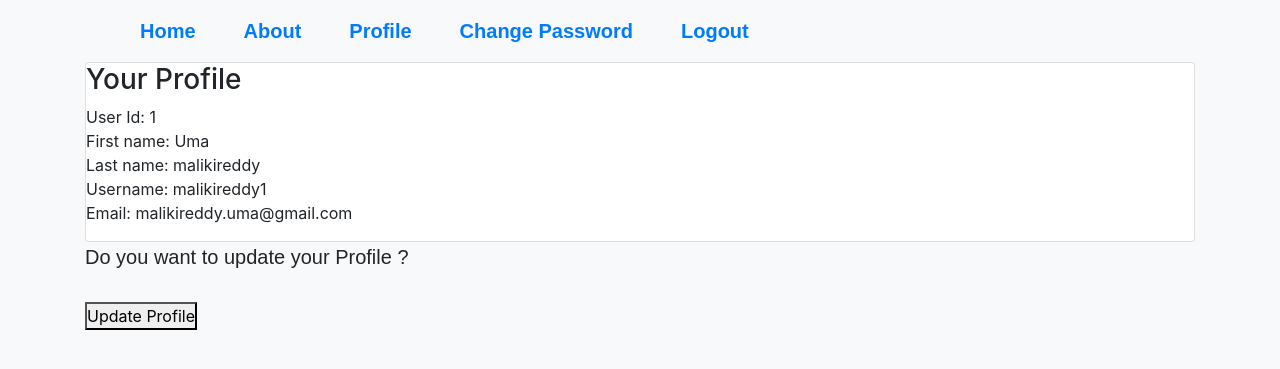
After one commit to Hasireddy/Bookmarks, a Django app: page /accounts/user-profile/ in a window 1280 px wide. The commit adds this page. Shown: the top 369 px of the page. Run offline with Django 5.2, Linux system fonts and the light colour scheme; a user stored in the database is signed in; some web fonts are replaced.

Commit message:
user profile edit

```diff
--- a/accounts/models.py
+++ /dev/null
@@ -1,3 +0,0 @@
-from django.db import models
-
-# Create your models here.
--- a/accounts/templates/registration/login.html
+++ b/accounts/templates/registration/login.html
@@ -29,9 +29,9 @@
         </div>
       </form>
     </div>
-    <div class="col-md-6">
+    {% comment %} <div class="col-md-6">
       <img src="{% static 'img/sidepic.jpg' %}" alt="responsive-img" class="img-fluid rightpic" />
-    </div>
+    </div> {% endcomment %}
     <p>
       <a href="{% url "password_reset" %}">Forgot your Password?</a>
     </p>
--- a/accounts/templates/registration/navbar.html
+++ b/accounts/templates/registration/navbar.html
@@ -8,7 +8,7 @@
           <div class="collapse navbar-collapse" id="navbarToggler">
               <ul class="nav navbar-nav">
                 <li class="nav-item">
-                  <a class="nav-link mx-3 mx-3 text-black fs-5" href="">Home</a>
+                  <a class="nav-link mx-3 mx-3 text-black fs-5" href="{% url 'home' %}">Home</a>
                 </li>
                 <li class="nav-item">
                   <a class="nav-link mx-3 mx-3 text-black fs-5" href="">About</a>
@@ -16,15 +16,19 @@
             </ul>
             <ul class="nav navbar-nav navbar-right">
               {% if request.user.is_authenticated %}
+
               <li class="nav-item">
-                <a class="nav-link mx-3 mx-3 text-black fs-5" href="{% url 'dashboard' %}">Dashboard</a>
+                <a class="nav-link mx-3 mx-3 text-black fs-5" href="{% url 'user_profile' %}">Profile</a>
+              </li>
+              <li class="nav-item">
+                <a class="nav-link mx-3 mx-3 text-black fs-5" href="{% url 'password_change' %}">Change Password</a>
               </li>
               <li class="nav-item">
                 <a class="nav-link mx-3 mx-3 text-black fs-5" href="{% url 'logged_out' %}">Logout</a>
               </li>
               {% else %}
               <li class="nav-item">
-                <a class="nav-link mx-3 mx-3 text-black fs-5" href="">Register</a>
+                <a class="nav-link mx-3 mx-3 text-black fs-5" href="{% url 'register' %}">Register</a>
               </li>
               <li class="nav-item">
                 <a class="nav-link mx-3 mx-3 text-black fs-5" href="{% url 'login' %}">Login</a>
--- /dev/null
+++ b/accounts/templates/registration/user_profile.html
@@ -0,0 +1,18 @@
+{% extends 'registration/base.html' %}
+{% block content %}
+  {% load static %}
+  <div class="card">
+    <h3>Your Profile</h3>
+    <ul class="list-unstyled">
+      <li>User Id: {{request.user.id}}</li>
+      <li>First name: {{request.user.first_name}}</li>
+      <li>Last name: {{request.user.last_name}}</li>
+      <li>Username: {{request.user.username}}</li>
+      <li>Email: {{request.user.email}}</li>
+    </ul>
+  </div>
+    <p>Do you want to update your Profile ?</p>
+    <a href="{% url 'user_profile_update' %}"><button>Update Profile</button></a>
+</div>
+
+{% endblock %}
--- a/accounts/urls.py
+++ b/accounts/urls.py
@@ -4,10 +4,13 @@ from . import views
 
 urlpatterns = [
     # path('login/',views.user_login,name="login")
+    path('register/',views.user_register_view,name="register"),
     path('',views.home_view,name="home"),
     path('login/',auth_views.LoginView.as_view(),name='login'),
     path('logged_out/',auth_views.LogoutView.as_view(),name='logged_out'),
     path('dashboard/',views.dashboard,name="dashboard"),
+    path('user-profile/',views.user_profile,name="user_profile"),
+    path('profile-update/',views.user_profile_update,name="user_profile_update"),
     #password urls
     path('password-change/',auth_views.PasswordChangeView.as_view(),name="password_change"),
     path("password-change/done/",auth_views.PasswordChangeDoneView.as_view(),name="password_change_done"),
@@ -16,13 +19,13 @@ urlpatterns = [
     path('password-reset/done/',auth_views.PasswordResetDoneView.as_view(),name="password_reset_done"),
     #This view will work once user clicks on the link sent to the email
     path('password-reset/<uidb64>/<token>',auth_views.PasswordResetConfirmView.as_view(),name="password_reset_confirm"),
-    path('password-reset/complete',auth_views.PasswordResetCompleteView.as_view(),name="password_reset_complete")
+    path('password-reset/complete',auth_views.PasswordResetCompleteView.as_view(),name="password_reset_complete"),
 
 ]
 
 
 
-#Templates for password reset rendered
+#Templates for password reset rendered order
 #1.password_reset.html - redirects to the password reset form page where it asks for email to send the verification link
 #2. password_reset_email.html - Contains the content of the link to be sent
 #3. password_reset_done.html- Displays message to the user that a verification link has been sent
--- a/accounts/views.py
+++ b/accounts/views.py
@@ -1,9 +1,13 @@
-from django.shortcuts import render
+from django.shortcuts import render,redirect
 from django.http import HttpResponse,HttpResponseRedirect
 from django.contrib.auth import authenticate,login
+from django.contrib.auth.forms import UserCreationForm
 from django.contrib.auth.views import LoginView,LogoutView
 from django.contrib.auth.decorators import login_required
-from .forms import LoginForm
+from .forms import LoginForm,RegisterForm,UserProfileUpdateForm
+from django.contrib.auth.models import User
+from django.contrib.auth.forms import UserChangeForm
+
 
 # Create your views here.
 #Custom created view
@@ -23,9 +27,67 @@ from .forms import LoginForm
 #         form = LoginForm()
 #     return render(request,'accounts/login.html',{"form":form})
 
+
+#custom registerview
+
+
+
+def user_register_view(request):
+    if request.method == 'POST':
+        form = RegisterForm(request.POST)
+        if form.is_valid():
+            # form.save()
+            first_name = form.cleaned_data['first_name'],
+            last_name = form.cleaned_data['last_name'],
+            email = form.cleaned_data['email'],
+            password1 = form.cleaned_data['password1'],
+            password2 = form.cleaned_data['password2'],
+            return render(request,"registration/register_done.html",{'form':form})
+    else:
+     form = RegisterForm()
+    return render(request,"registration/register.html",{'form':form})
+
+# def user_register_view(request):
+#     if request.method == 'POST':
+#         form = UserCreationForm(request.POST)
+#         if form.is_valid:
+#             # form.save()
+#             # username = form.cleaned_data.get('username')
+#             # raw_password = form.cleaned_data.get('password1')
+#             return HttpResponse("User created successfully")
+#         else:
+#             return render(request,"registration/register.html",{'form':form})
+#     form = UserCreationForm()
+#     return render(request,"registration/register.html",{'form':form})
+
+
+
 @login_required
 def dashboard(request):
     return render(request,"accounts/dashboard.html")
 
 def home_view(request):
     return render(request,"registration/home.html")
+
+
+@login_required
+def user_profile(request):
+    return render(request,"registration/user_profile.html",{})
+
+@login_required
+def user_profile_update(request):
+    if request.method == 'POST':
+        form = UserChangeForm(request.POST,instance=request.user)
+        if form.is_valid():
+            form.save()
+            return redirect('user-profile/')
+    else:
+        form = UserChangeForm(instance=request.user)
+        return render(request,'accounts/profile_update.html',{'form':form})
+
+
+    # if request.user.is_authenticated:
+    #     current_user = User.objects.get(id=request.user.id)
+    #     print(current_user)
+    #     form = RegisterForm(request.POST,current_user)
+    # return render(request,"accounts/profile_update.html",{'form':form})
```
Also changed, not shown: accounts/forms.py (+20 -0 lines), accounts/templates/accounts/profile_update.html (added, +10 -0 lines), accounts/templates/registration/register.html (added, +10 -0 lines), accounts/templates/registration/register_done.html (added, +7 -0 lines), accounts/migrations/0001_initial.py (added), db.sqlite3.
